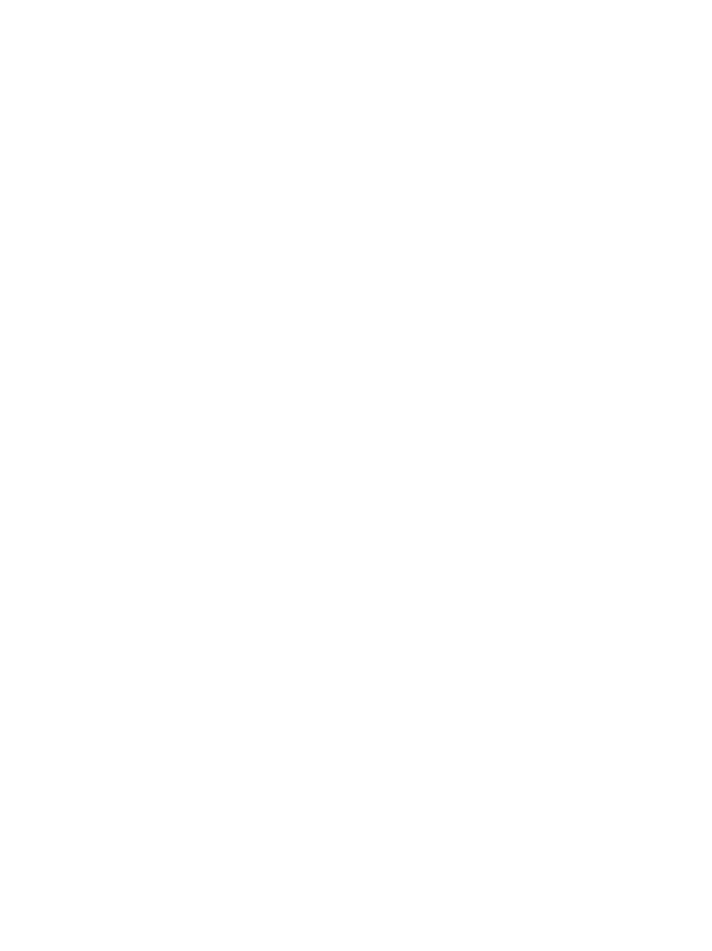
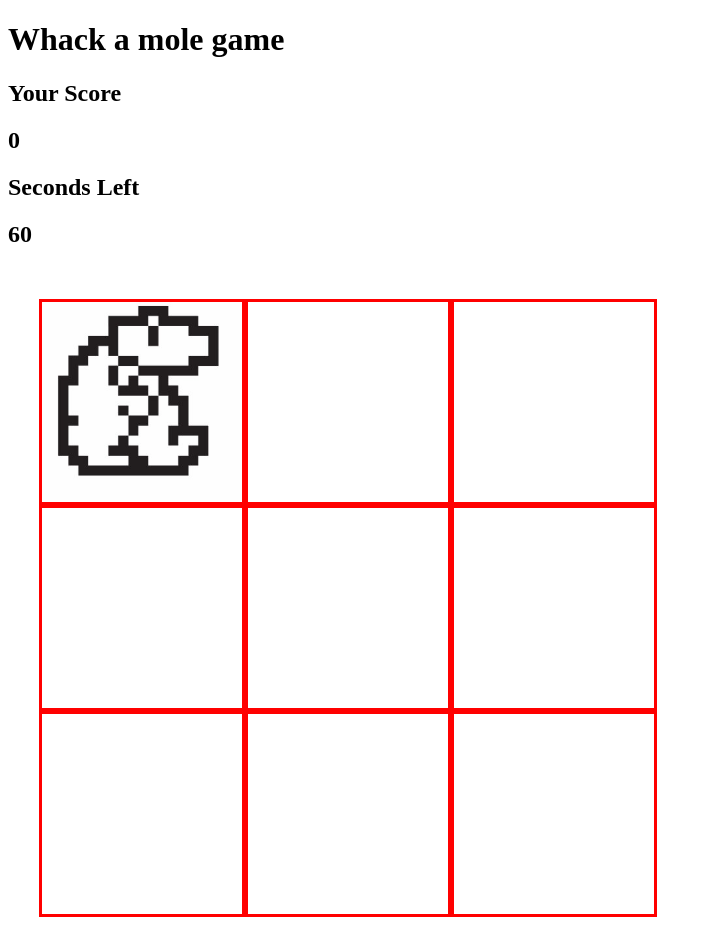
Before and after one commit to Iamsbharti/whak-a-mole-game, a plain HTML site: page index.html in a window 1280 px wide. Shown: the whole page, without its empty margins (0-712 px from the left). Before the commit the page ends 800 px from the top, so only its background shows below. Drawn offline with Linux system fonts and the light colour scheme.

Commit message:
added flex-divs and html content

```diff
--- a/index.html
+++ b/index.html
@@ -5,6 +5,26 @@
     <title>Whack a mole</title>
     <link rel="stylesheet" href="style.css" />
   </head>
-  <body></body>
+  <body>
+    <h1>Whack a mole game</h1>
+
+    <h2>Your Score</h2>
+    <h2 id="score">0</h2>
+
+    <h2>Seconds Left</h2>
+    <h2 id="time-left">60</h2>
+
+    <div class="grid">
+      <div class="square mole" id="1"></div>
+      <div class="square" id="2"></div>
+      <div class="square" id="3"></div>
+      <div class="square" id="4"></div>
+      <div class="square" id="5"></div>
+      <div class="square" id="6"></div>
+      <div class="square" id="7"></div>
+      <div class="square" id="8"></div>
+      <div class="square" id="9"></div>
+    </div>
+  </body>
   <script src="app.js" charset="utf-8"></script>
 </html>
--- a/style.css
+++ b/style.css
@@ -1,21 +1,18 @@
-
 .square {
   width: 200px;
   height: 200px;
   border-style: solid;
-  border-color: black;
+  border-color: red;
 }
-
 .grid {
   display: flex;
   flex-flow: row wrap;
   justify-content: center;
   align-content: center;
-  width: 618px;
-  height: 618px;
+  width: 680px;
+  height: 680px;
 }
-
 .mole {
-  background-image: url('mole.jpg');
+  background-image: url("mole.jpg");
   background-size: cover;
 }
```
